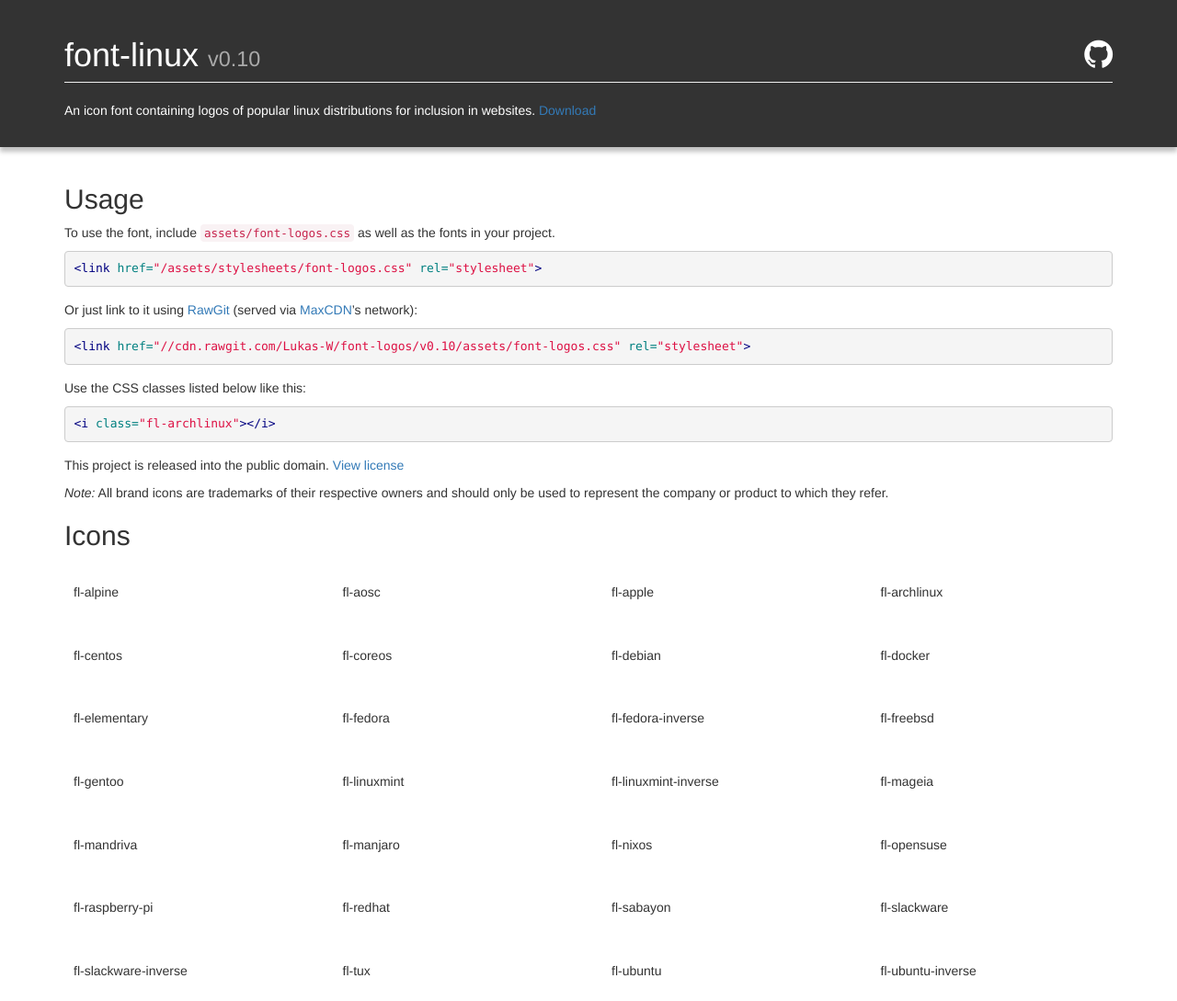
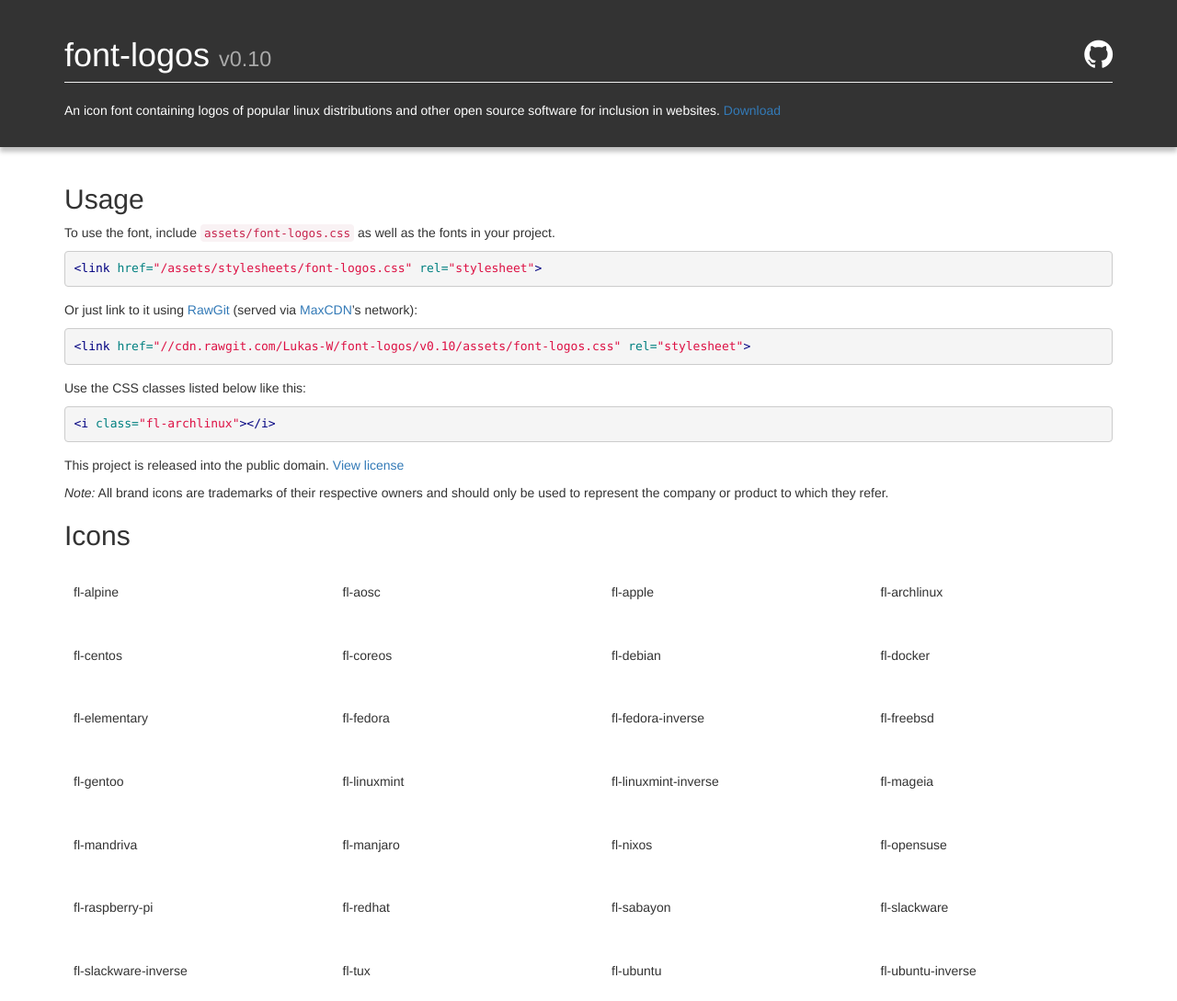
Before and after one commit to lukas-w/font-logos, a Jekyll site: the page built from index.html, in a window 1280 px wide. Shown: the whole page at 92% size. Built offline with Jekyll 4.4.1, drawn with Linux system fonts in a browser that asks for light colours; nearby versions of some CDN libraries; some web fonts are replaced.

Commit message:
Fix missing renames

```diff
--- a/_config.yml
+++ b/_config.yml
@@ -6,9 +6,9 @@
 # 'jekyll serve'. If you change this file, please restart the server process.
 
 # Site settings
-title: font-linux
+title: font-logos
 description: > # this means to ignore newlines until "baseurl:"
-  An icon font containing logos of popular linux distributions for inclusion in websites.
+  An icon font containing logos of popular linux distributions and other open source software for inclusion in websites.
 baseurl: "/font-logos" # the subpath of your site, e.g. /blog
 url: "https://lukas-w.github.io" # the base hostname & protocol for your site
 
--- a/_includes/head.html
+++ b/_includes/head.html
@@ -14,5 +14,5 @@
 	<link href="//maxcdn.bootstrapcdn.com/bootstrap/3.2.0/css/bootstrap-theme.min.css" rel="stylesheet">
 	<link rel="stylesheet" href="https://maxcdn.bootstrapcdn.com/font-awesome/4.5.0/css/font-awesome.min.css">
 
-	<link href="//rawgit.com/Lukas-W/font-linux/v{{ site.data.fl.version }}/assets/font-linux.css" rel="stylesheet">
+	<link href="//rawgit.com/Lukas-W/font-logos/v{{ site.data.fl.version }}/assets/font-logos.css" rel="stylesheet">
 </head>
```
